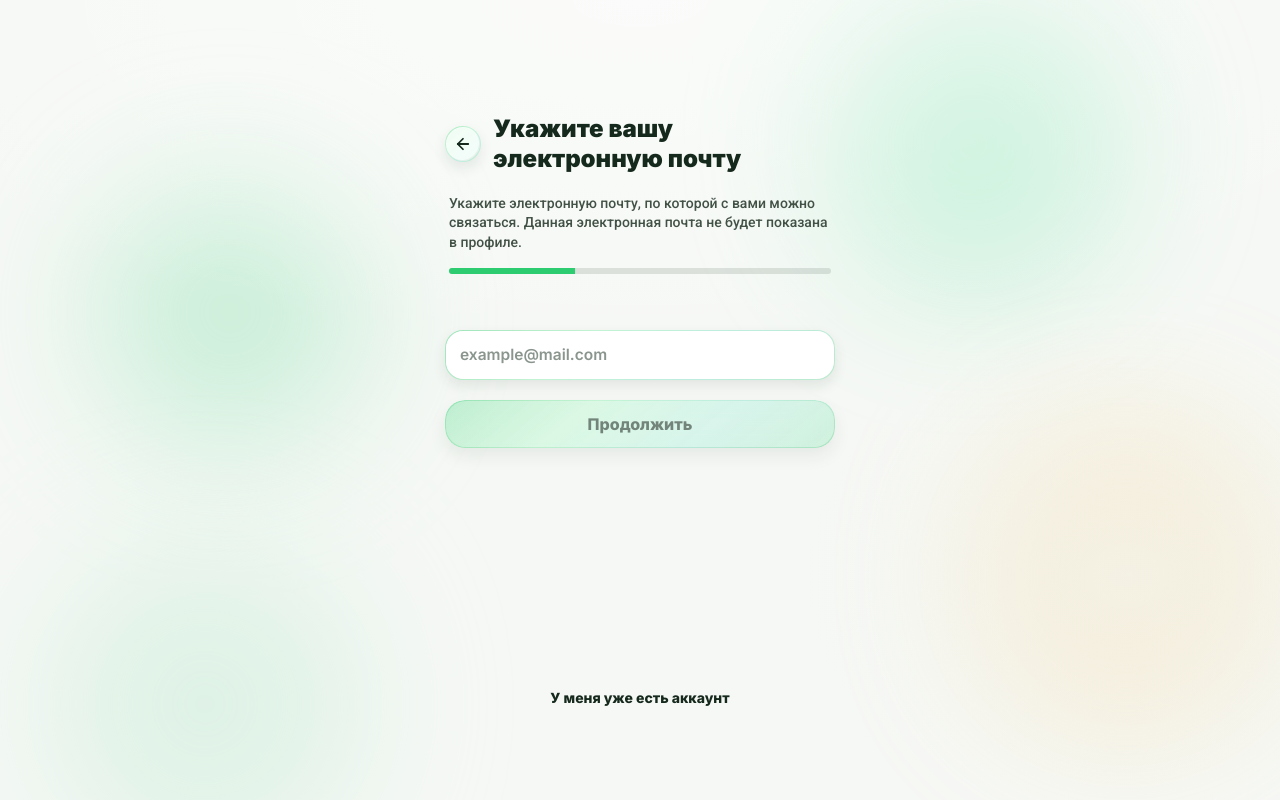
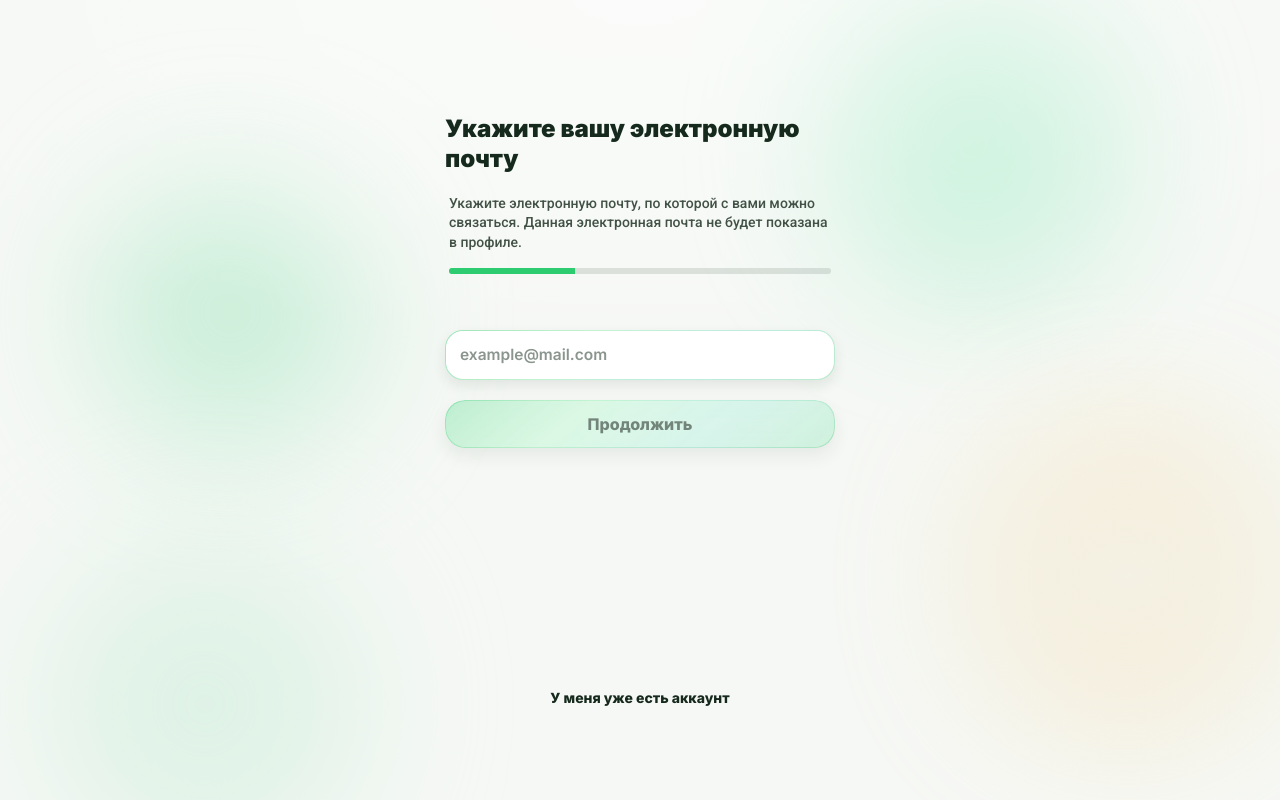
Before and after one commit to goldslugger762/foody-front, a Next.js app: page /register in a window 1280 px wide. Built offline with nearby package versions, Linux system fonts and the light colour scheme.

Commit message:
рега готова

```diff
--- a/components/auth/registration-screen.tsx
+++ b/components/auth/registration-screen.tsx
@@ -149,7 +149,7 @@ function RegistrationLayout({
   children: ReactNode;
   description: ReactNode;
   footer?: ReactNode;
-  onBack: () => void;
+  onBack?: () => void;
   progress: number;
   title: string;
 }) {
@@ -164,6 +164,7 @@ function RegistrationLayout({
         <div className="mx-auto flex min-h-[calc(100svh-7.5rem)] w-full max-w-[390px] flex-col py-6">
           <div className="pt-8 max-[380px]:pt-4">
             <div className="mb-5 flex items-center gap-3">
+              {onBack ? (
                 <motion.button
                   type="button"
                   aria-label="Назад"
@@ -174,10 +175,13 @@ function RegistrationLayout({
                     PRESS_CLASSES
                   )}
                   style={getReviewChromeStyle(brand, "rgba(255,255,255,0.80)")}
-                whileTap={canAnimate(shouldReduceMotion) ? { scale: 0.92 } : undefined}
+                  whileTap={
+                    canAnimate(shouldReduceMotion) ? { scale: 0.92 } : undefined
+                  }
                 >
                   <ArrowLeft className="size-[18px]" strokeWidth={2.35} />
                 </motion.button>
+              ) : null}
               <h1 className="min-w-0 flex-1 text-[24px] leading-tight font-black tracking-[0px] text-[#15291C]">
                 {title}
               </h1>
@@ -411,7 +415,7 @@ export function RegistrationScreen({ brand, palette }: RegistrationScreenProps)
             </>
           )
         }
-        onBack={handleHeaderBack}
+        onBack={step > 1 ? handleHeaderBack : undefined}
         footer={
           step === 1 ? (
             <motion.button
```
Lines whose indentation alone changed are shown as unchanged.
